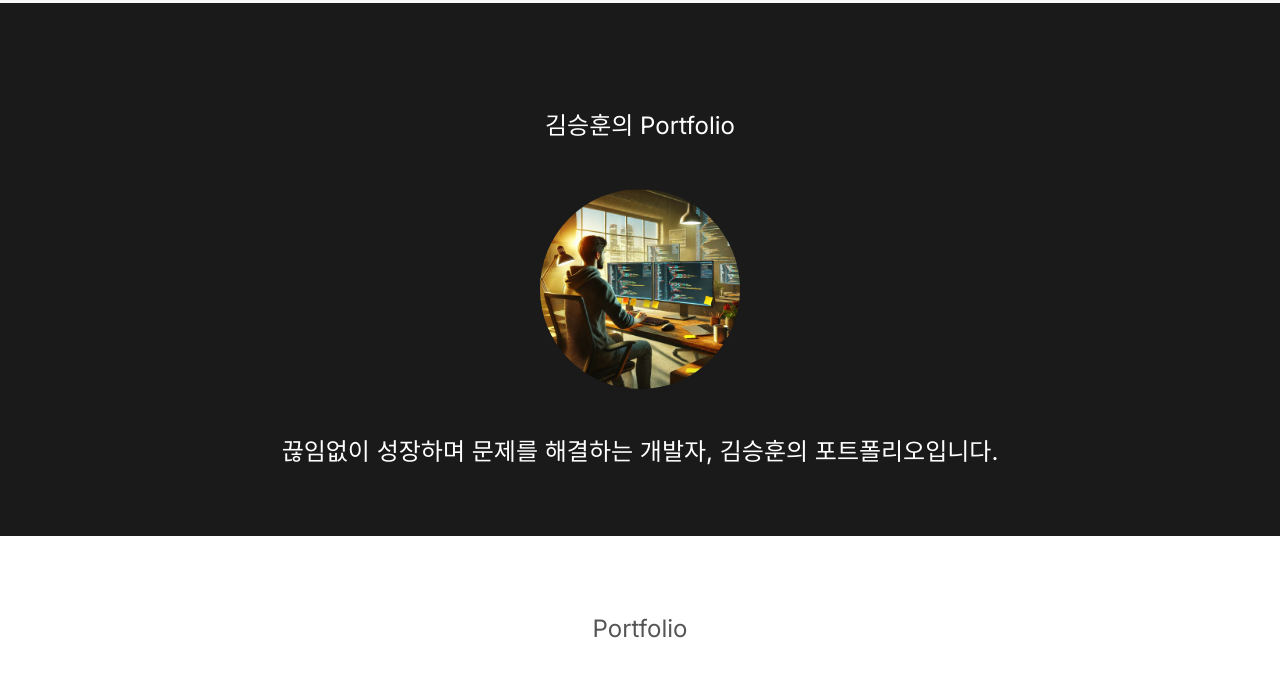
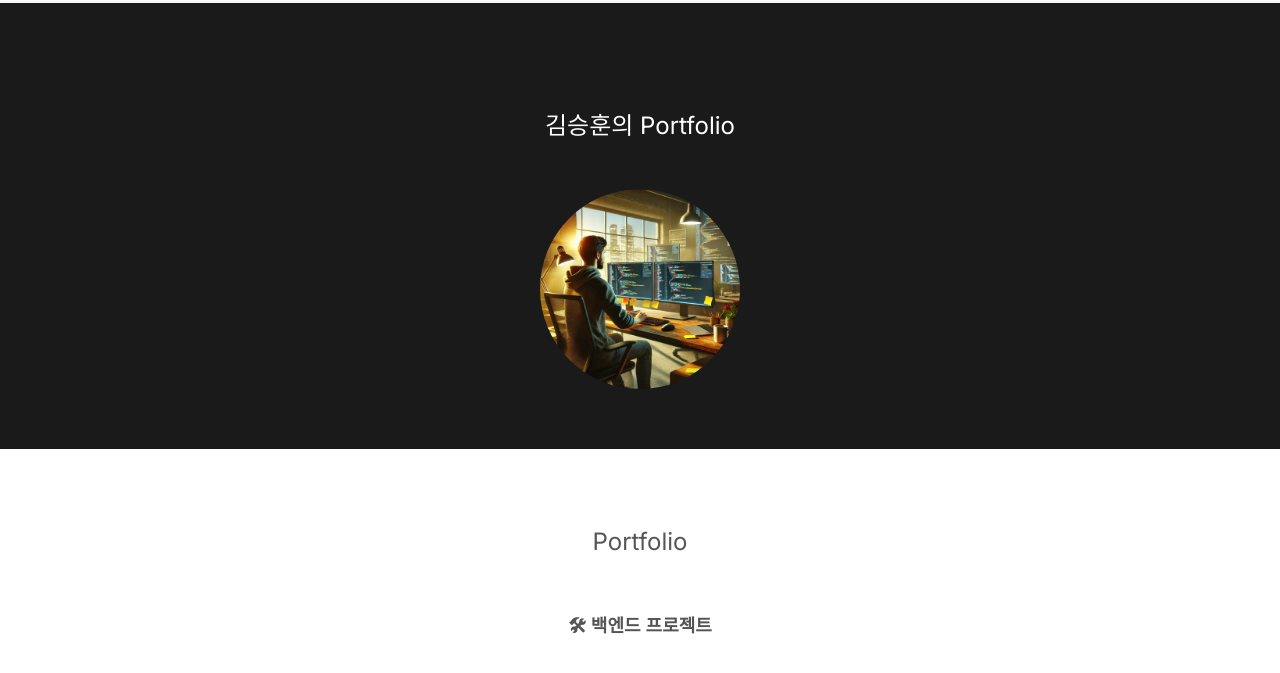
Before and after one commit to SeungHun333/portfolio, a plain HTML site: page index.html in a window 1280 px wide. Shown: the part 67-740 px from the top of the page. Drawn offline with nearby package versions, Linux system fonts and the light colour scheme; a web font is replaced by a local one.

Commit message:
Update index.html

```diff
--- a/index.html
+++ b/index.html
@@ -126,7 +126,6 @@
   <div class="container-fluid bg-1 text-center">
     <h3 class="margin">김승훈의 Portfolio</h3>
     <img src="img/portfolioimg.webp" class="img-circle" alt="Bird">
-    <h3>끊임없이 성장하며 문제를 해결하는 개발자, 김승훈의 포트폴리오입니다.</h3>
   </div>
   <!-- /프로필 -->
 
```
